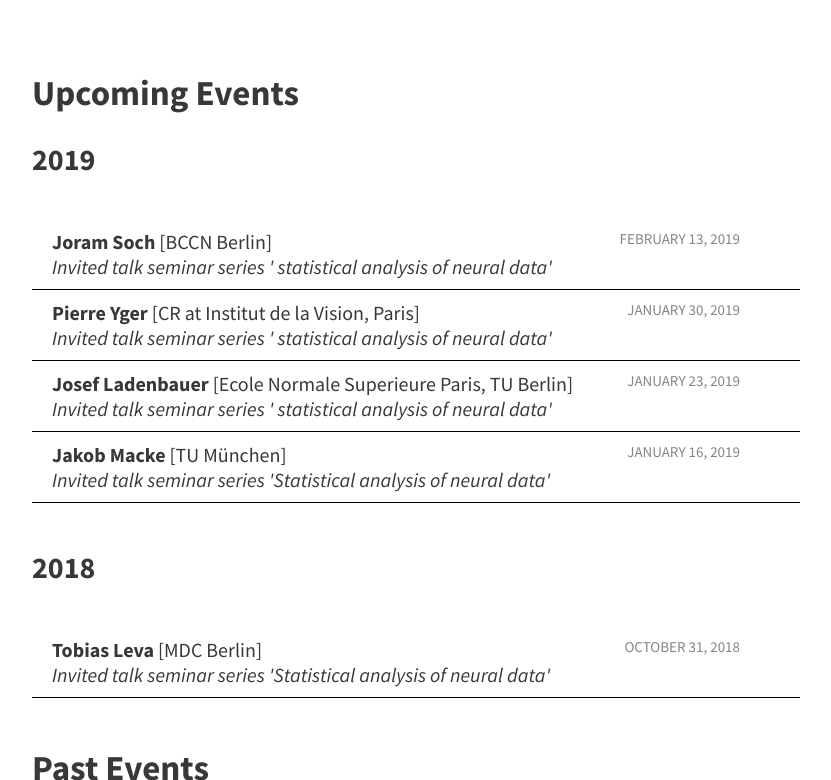
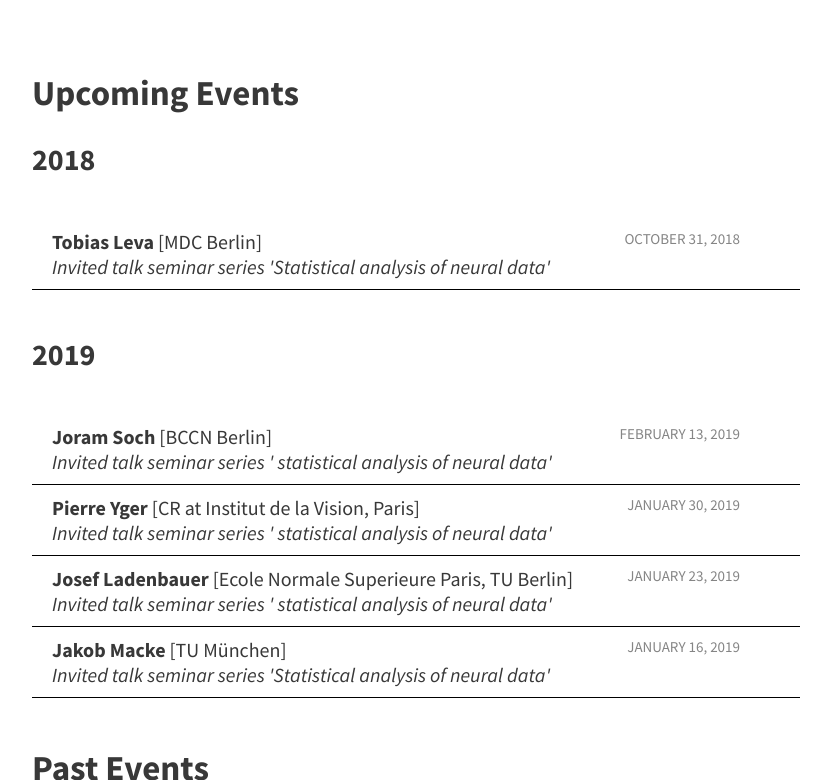
Before and after one commit to ge00rg/website-heroku, a Jekyll site: the page built from pages/5_events.md, in a window 1280 px wide and 900 px high, scrolled down 254 px, cut to the strip 120-900 px from the top of the window. Shown: the whole strip, without its empty margins (224-1055 px from the left). Built offline with Jekyll 4.4.1, drawn with Linux system fonts in a browser that asks for light colours.

Commit message:
Update 5_events.md

```diff
--- a/pages/5_events.md
+++ b/pages/5_events.md
@@ -31,10 +31,11 @@ banner-img: "events_cut_scale.JPG"
 {% endfor %}
 
 {% assign years=years|uniq %}
+{% assign years_rev=years|reverse %}
 
 <!-- Future -->
 <h2>Upcoming Events</h2>
-{% for i in years %}
+{% for i in years_rev %}
 {% if future_years contains i %}
 <h3>{{i}}</h3>
 <table class="talks" style="overflow: hidden;">
```
